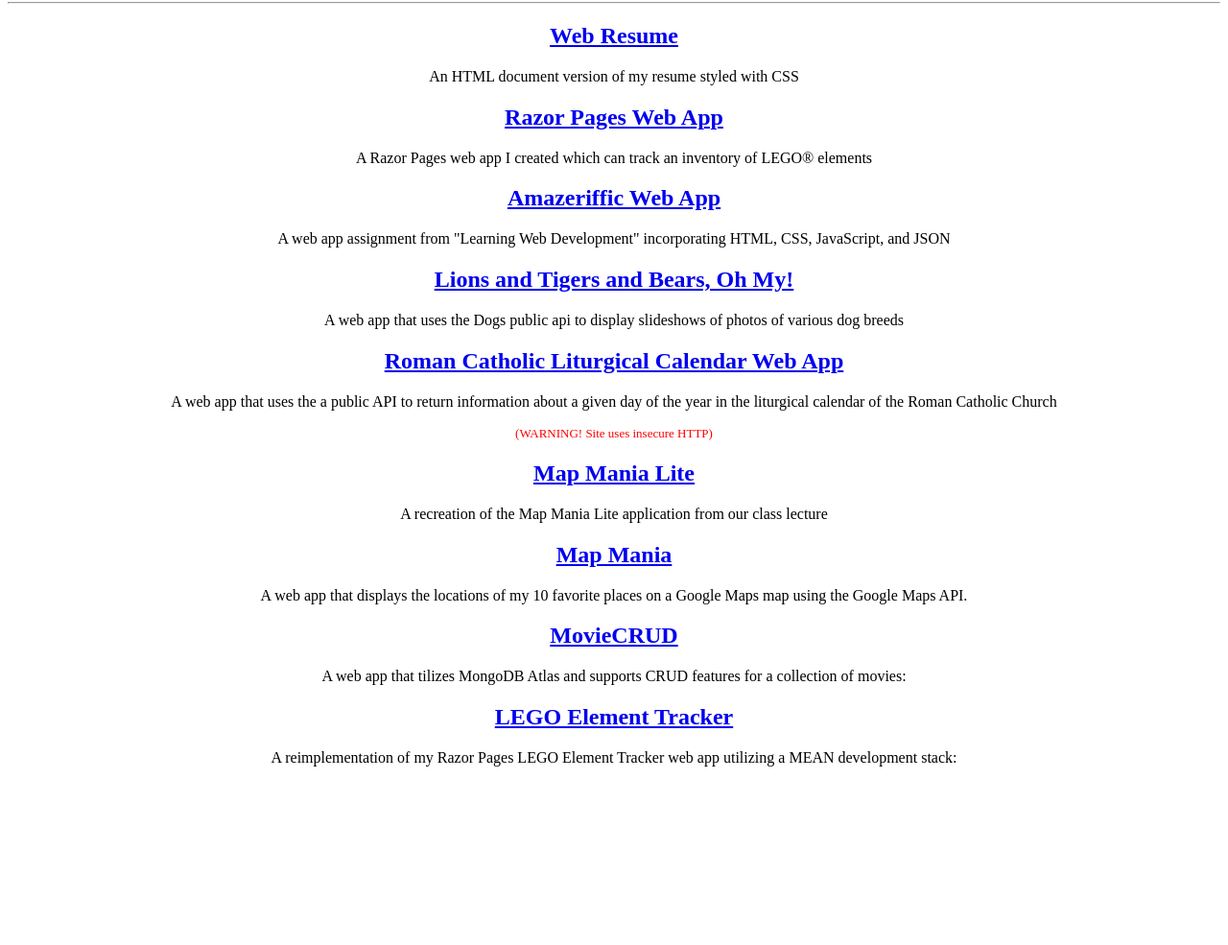
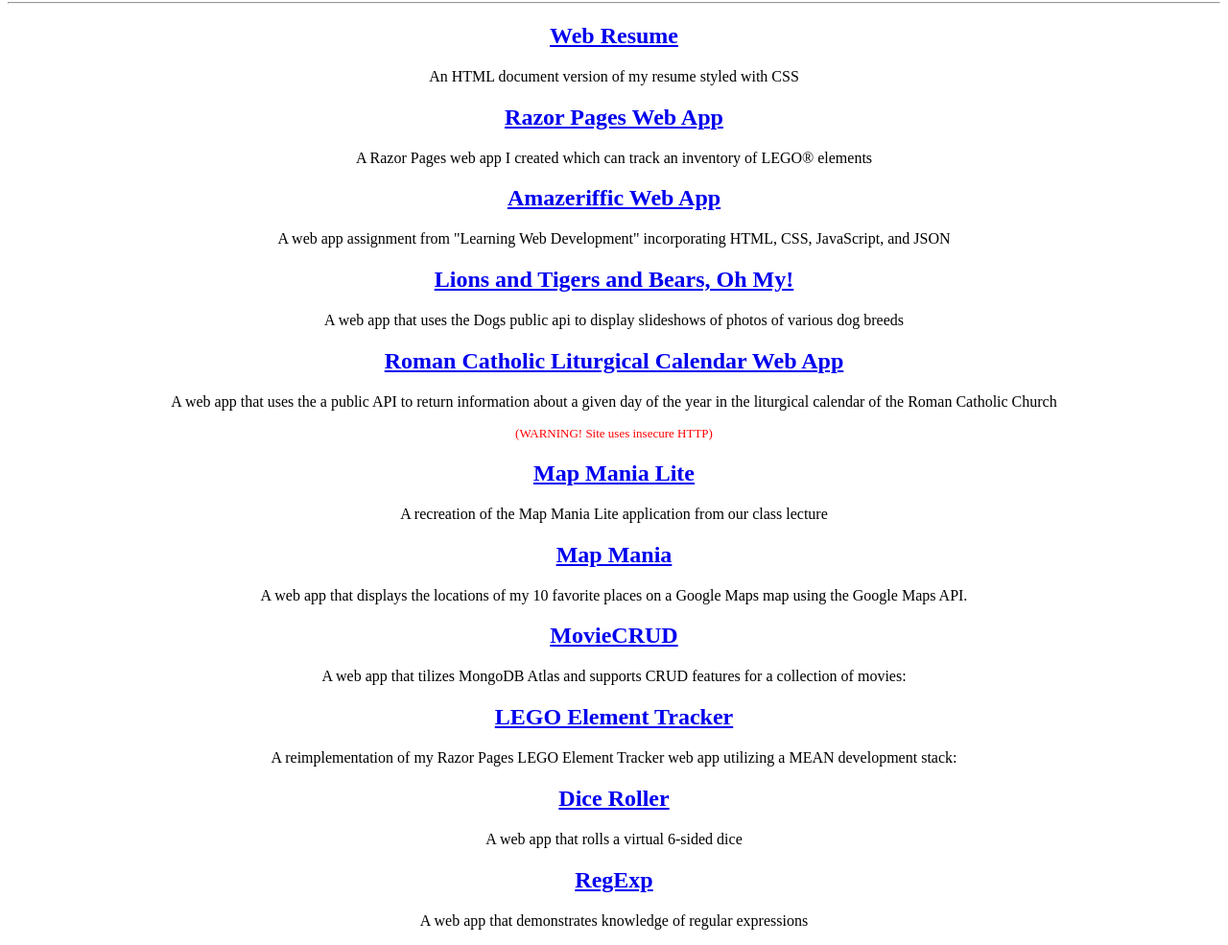
Before and after one commit to mjwelch-lewis/Assignment-Portfolio, a website: page static/index.html in a window 1280 px wide. Shown: the part 78-1063 px from the top of the page at 96% size. Before the commit the page ends 893 px from the top, so only its background shows below. Drawn offline with Linux system fonts and the light colour scheme.

Commit message:
Added Dice Roller and RegExp app links

```diff
--- a/static/index.html
+++ b/static/index.html
@@ -27,5 +27,9 @@
     <p>A web app that tilizes MongoDB Atlas and supports CRUD features for a collection of movies:</p>
     <h2><a href="https://lego-element-tracker.azurewebsites.net/">LEGO Element Tracker</a></h2>
     <p>A reimplementation of my Razor Pages LEGO Element Tracker web app utilizing a MEAN development stack:</p>
+    <h2><a href="https://dice-roller-project.azurewebsites.net/">Dice Roller</a></h2>
+    <p>A web app that rolls a virtual 6-sided dice</p>
+    <h2><a href="https://regexp-project.azurewebsites.net/">RegExp</a></h2>
+    <p>A web app that demonstrates knowledge of regular expressions</p>
 </body>
 </html>
```
